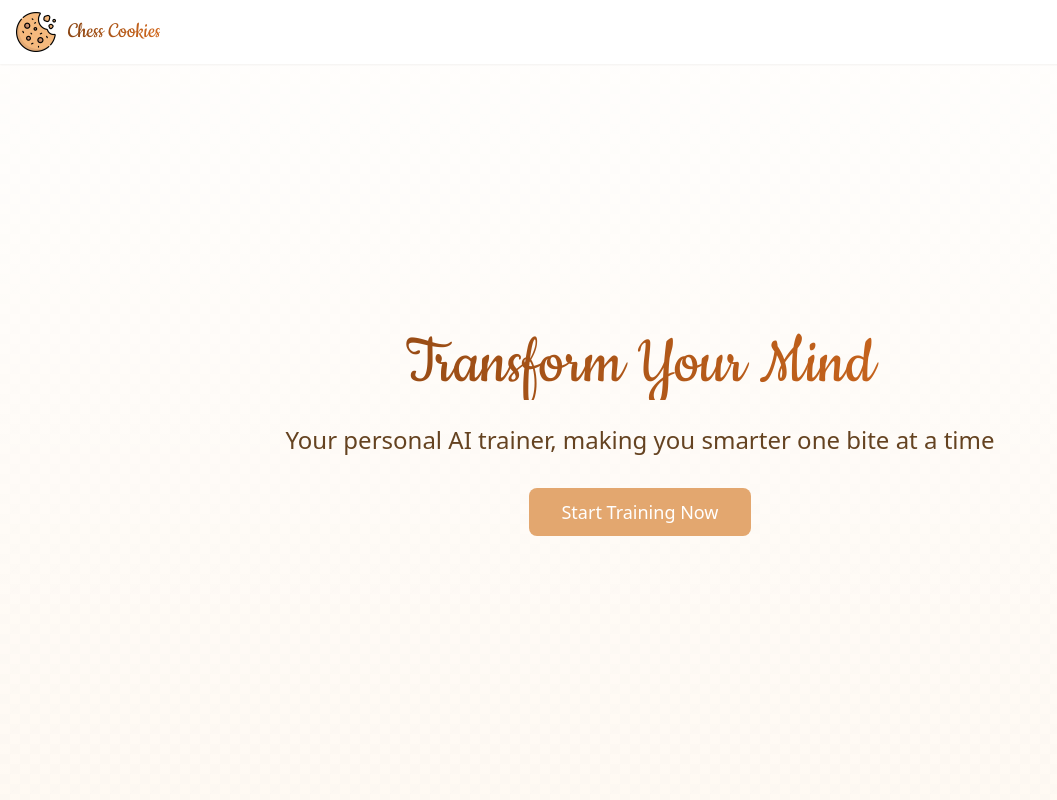
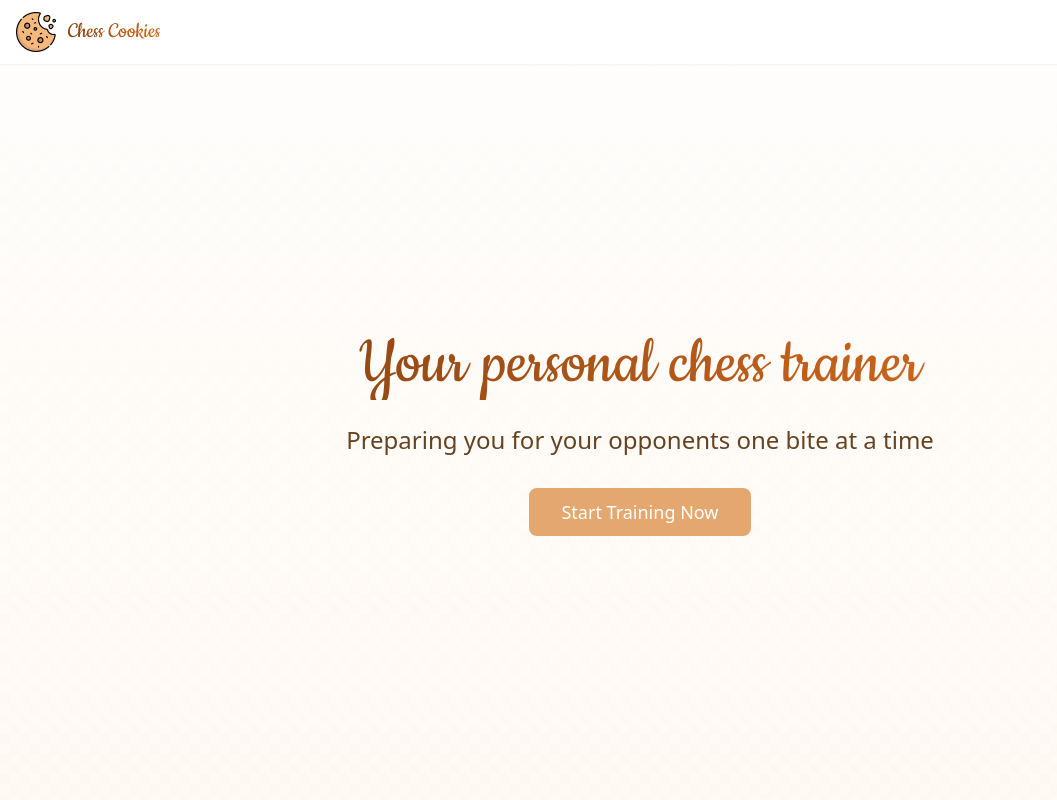
Before and after one commit to CookiesChess/website, a React (Vite) app: page / in a window 1280 px wide. Shown: the top 800 px of the page, without its empty margins (0-1057 px from the left). Built offline with nearby package versions, Linux system fonts and the light colour scheme.

Commit message:
Update main title and subtitle
Update the main title to "Your personal chess trainer" and the subtitle to "Preparing you for your opponents one bite at a time".

```diff
--- a/src/pages/Index.tsx
+++ b/src/pages/Index.tsx
@@ -1,3 +1,4 @@
+
 import { Button } from "@/components/ui/button";
 import { Card } from "@/components/ui/card";
 import { Brain, Calendar, Cookie, Star, Trophy } from "lucide-react";
@@ -60,10 +61,10 @@ const Index = () => {
           <div className="container mx-auto px-4 z-10">
             <div className="text-center max-w-3xl mx-auto">
               <h1 className="font-cookie text-6xl md:text-7xl mb-6 bg-gradient-to-r from-cookie-secondary to-cookie-accent bg-clip-text text-transparent">
-                Transform Your Mind
+                Your personal chess trainer
               </h1>
               <p className="text-xl md:text-2xl text-cookie-dark mb-8">
-                Your personal AI trainer, making you smarter one bite at a time
+                Preparing you for your opponents one bite at a time
               </p>
               <Button
                 onClick={() => handleSubscribe('monthly')}
```
